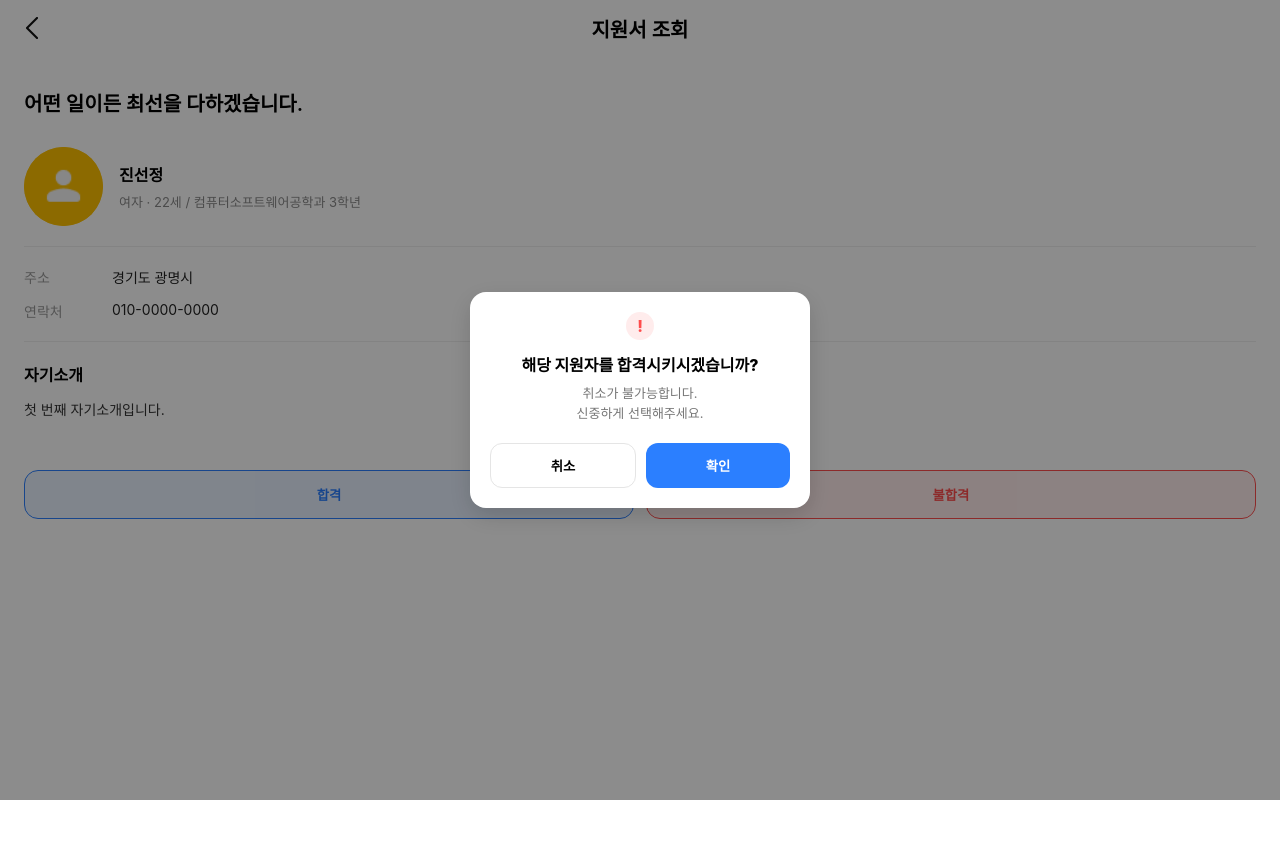
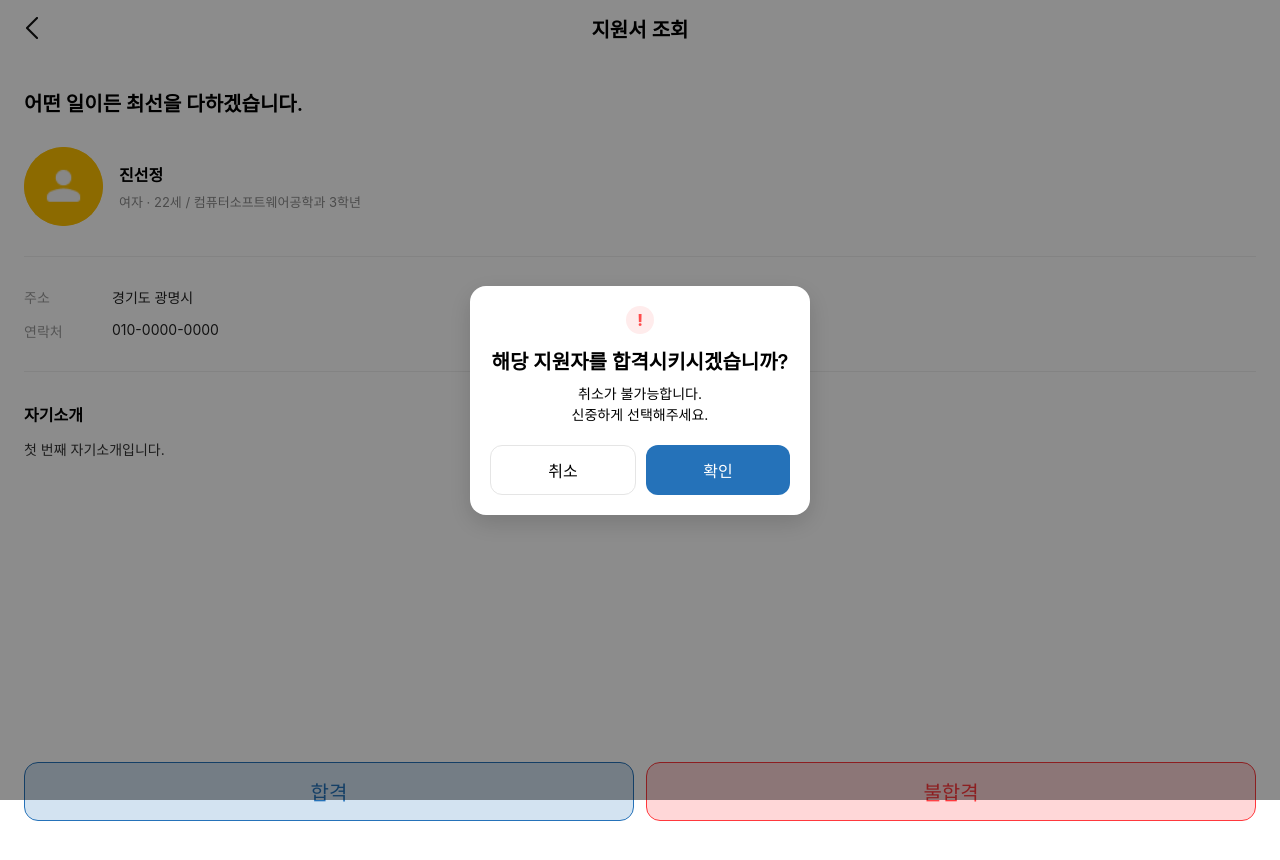
Before and after one commit to MARS-crew/mars7_recruit_front, a React (Vite) app: page /applicants/1 in a window 1280 px wide. Both pictures are taken after a click on the button "합격". Shown: the top 860 px of the page. Before the commit the page ends 800 px from the top, so only its background shows below. Built offline with nearby package versions, Linux system fonts and the light colour scheme; a web font is replaced by a local one.

Commit message:
지원서 조회 페이지 수정

```diff
--- a/src/pages/applicantDetail.jsx
+++ b/src/pages/applicantDetail.jsx
@@ -1,6 +1,6 @@
 import { useMemo, useState } from "react";
 import { useNavigate, useParams } from "react-router-dom";
-import Header from "../components/header";
+import Header from "../components/Header";
 import Profile from "../icon/Profile.png";
 
 // 더미 데이터
@@ -96,7 +96,7 @@ export default function ApplicantDetail() {
           </div>
         </div>
 
-        <div style={{ height: 1, background: "#eee", margin: "20px 0" }} />
+        <div style={{ height: 1, background: "#eee", margin: "30px 0" }} />
 
         {/* 주소, 연락처 */}
         <div style={{ display: "grid", rowGap: 14 }}>
@@ -110,7 +110,7 @@ export default function ApplicantDetail() {
           </div>
         </div>
 
-        <div style={{ height: 1, background: "#eee", margin: "20px 0" }} />
+        <div style={{ height: 1, background: "#eee", margin: "30px 0" }} />
 
         {/* 자기소개 */}
         <div>
@@ -127,7 +127,7 @@ export default function ApplicantDetail() {
           style={{
             display: "flex",
             gap: 12,
-            marginTop: 48,
+            marginTop: 300,
             justifyContent: "space-between",
           }}
         >
@@ -137,10 +137,11 @@ export default function ApplicantDetail() {
               flex: 1,
               padding: "14px 0",
               borderRadius: 14,
-              border: "1.5px solid #2B7FFF",
-              background: "#E8F1FF",
-              color: "#2B7FFF",
-              fontWeight: 700,
+              border: "1.5px solid #2572B9",
+              background: "rgba(37, 114, 185, 0.2)",
+              color: "#2572B9",
+              fontWeight: 400,
+              fontSize: 20
             }}
           >
             합격
@@ -152,10 +153,11 @@ export default function ApplicantDetail() {
               flex: 1,
               padding: "14px 0",
               borderRadius: 14,
-              border: "1.5px solid #FF4D4D",
-              background: "#FFECEC",
-              color: "#FF4D4D",
-              fontWeight: 700,
+              border: "1.5px solid #FF383C",
+              background: "rgba(255, 56, 60, 0.2)",
+              color: "#FF383C",
+              fontWeight: 400,
+              fontSize: 20
             }}
           >
             불합격
@@ -209,7 +211,7 @@ export default function ApplicantDetail() {
             </div>
 
             {/* 문구 */}
-            <div style={{ fontWeight: 800, fontSize: 16 }}>
+            <div style={{ fontWeight: 600, fontSize: 20 }}>
               {modalType === "pass"
                 ? "해당 지원자를 합격시키시겠습니까?"
                 : "해당 지원자를 불합격시키시겠습니까?"}
@@ -218,8 +220,8 @@ export default function ApplicantDetail() {
             <div
               style={{
                 marginTop: 8,
-                fontSize: 13,
-                color: "#777",
+                fontSize: 14,
+                fontWeight: 400,
                 lineHeight: 1.5,
               }}
             >
@@ -239,7 +241,8 @@ export default function ApplicantDetail() {
                   borderRadius: 12,
                   border: "1px solid #E5E5E5",
                   background: "#fff",
-                  fontWeight: 700,
+                  fontWeight: 500,
+                  fontSize: 16
                 }}
               >
                 취소
@@ -253,9 +256,10 @@ export default function ApplicantDetail() {
                   padding: "12px 0",
                   borderRadius: 12,
                   border: "none",
-                  background: modalType === "pass" ? "#2B7FFF" : "#FF4D4D",
+                  background: modalType === "pass" ? "#2572B9" : "#FF383C",
                   color: "#fff",
-                  fontWeight: 800,
+                  fontWeight: 500,
+                  fontSize: 16
                 }}
               >
                 확인
```
